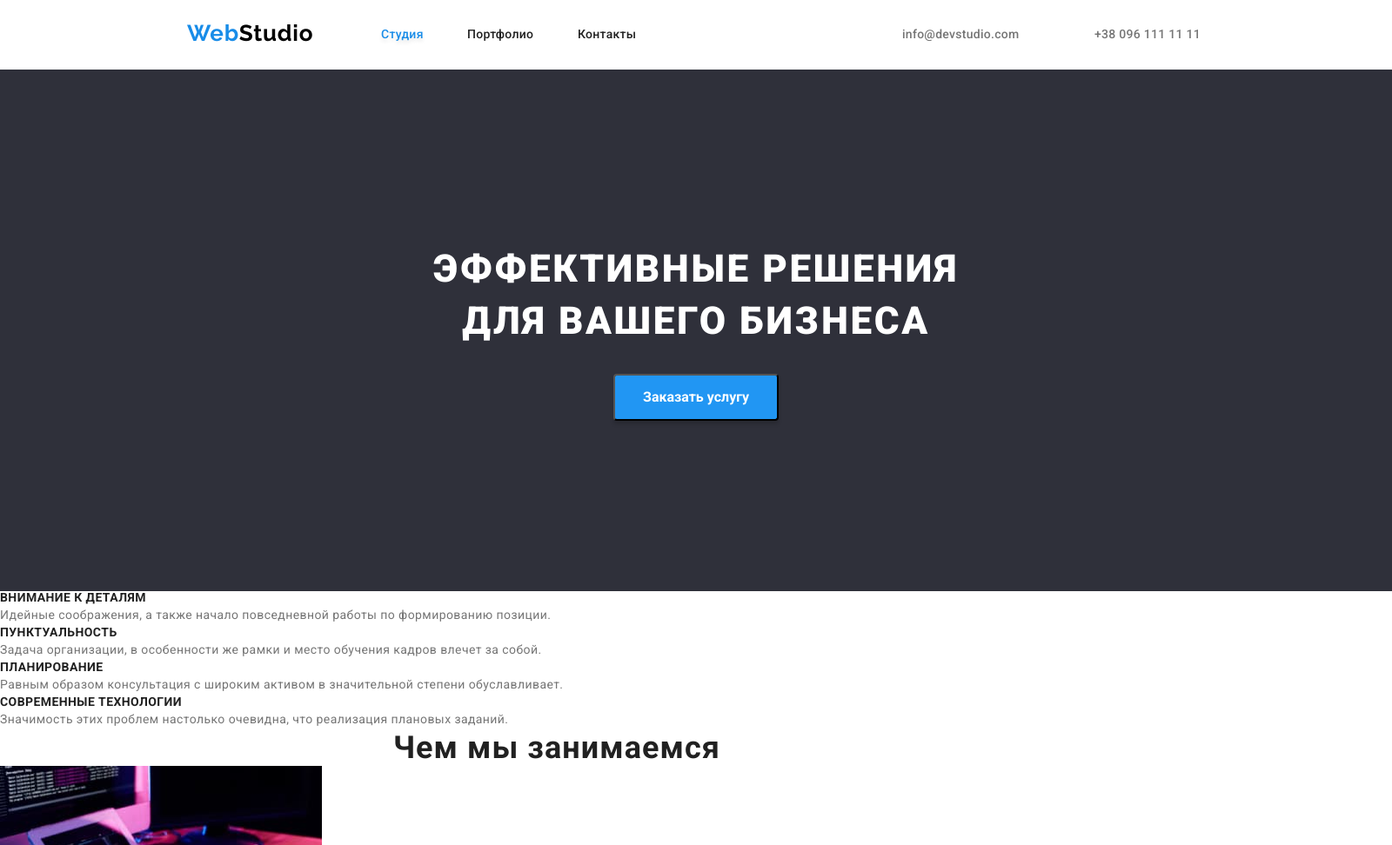
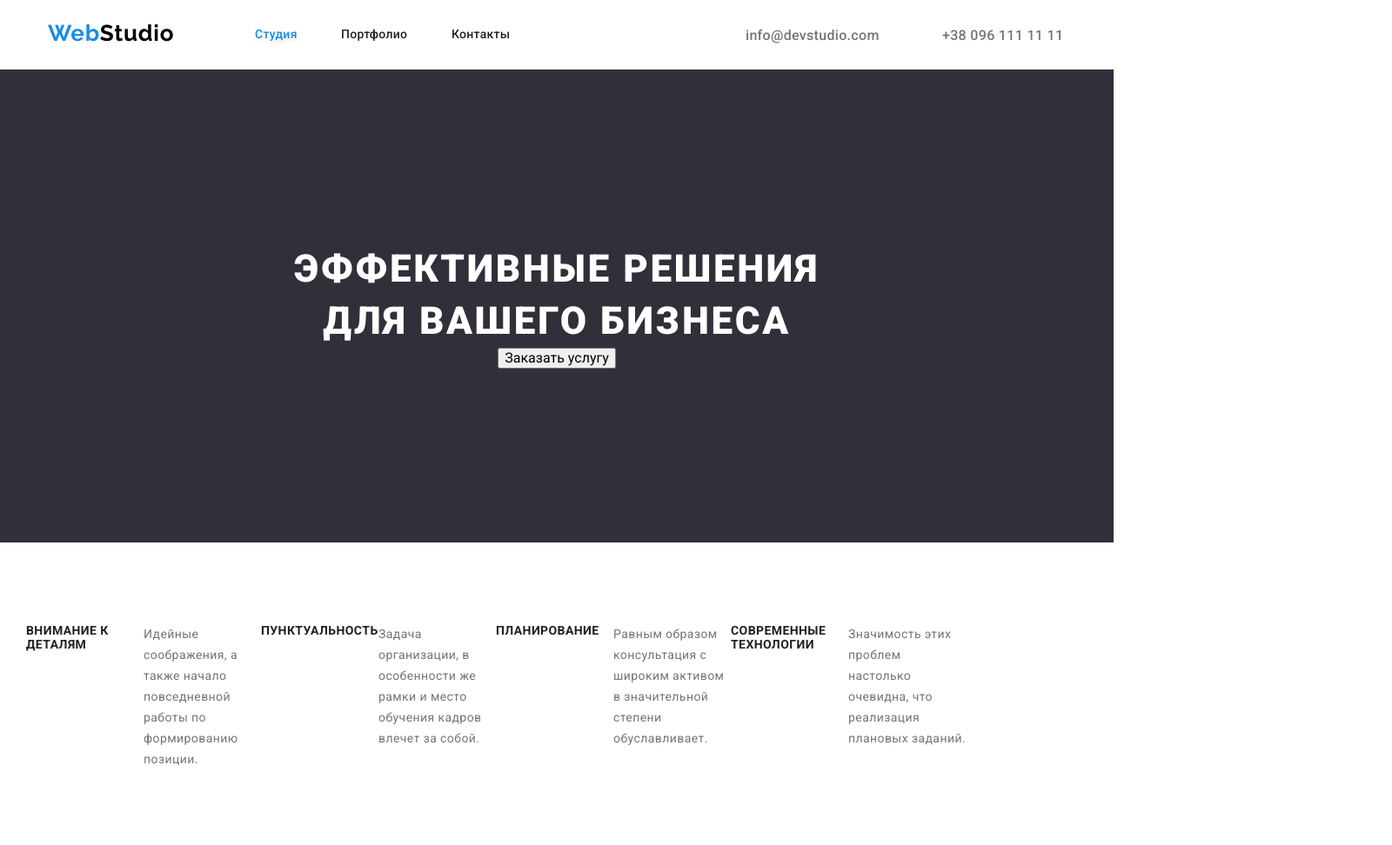
Before and after one commit to MariiaBarsehian/goit-markup-hw-03, a plain HTML site: page index.html in a window 1280 px wide. Shown: the top 972 px of the page at 87% size, 1600 px wide, since content can reach past the window. Drawn offline with nearby package versions, Linux system fonts and the light colour scheme.

Commit message:
header done

```diff
--- a/css/styles.css
+++ b/css/styles.css
@@ -16,13 +16,7 @@ body {
   --background-color-blue: #2196f3;
 }
 
-.header-container {
-  margin: 0px 200px;
-  width: 1200px;
-  height: 80px;
-  border: 0px;
-  display: flex;
-}
+/*сброс стилей*/
 h1,
 h2,
 h3,
@@ -36,9 +30,28 @@ p {
 ul {
   margin: 0;
   padding: 0;
+  list-style: none;
+  text-decoration: none;
 }
 img {
   display: block;
+}
+
+.section {
+  padding: 94px 0px;
+  text-align: center;
+}
+
+.container {
+  margin: 0px auto;
+  width: 1200px;
+  padding: 0px 15px;
+}
+.header {
+  border-bottom: 1px solid #ececec;
+}
+.header-container {
+  display: flex;
 }
 .navigation {
   display: flex;
@@ -51,19 +64,17 @@ img {
   color: var(--text-color-logo-dark);
   letter-spacing: 0.03em;
   width: 145px;
-  height: 31px;
-  padding: 24px 0px 25px 15px;
+  display: block;
+  padding: 24px 0px 25px;
   margin-right: 93px;
-  border: 0px;
-  display: block;
 }
 .logoWebBlue {
   color: var(--text-color-hover);
 }
 
 .menu {
-  list-style: none;
   display: flex;
+  margin-left: auto;
 }
 .current-page {
   font-weight: 500;
@@ -76,9 +87,9 @@ img {
   text-shadow: 0px 4px 4px var(--shadow-color-grey);
   width: 49px;
   height: 16px;
-  margin: 32px 50px 32px 0px;
-  border: 0px;
-  display: flex;
+  display: block;
+  padding: 32px 0px;
+  margin-right: 50px;
 }
 .menu-link {
   font-weight: 500;
@@ -88,38 +99,43 @@ img {
   text-decoration: none;
   list-style: none;
   color: var(--text-color-main);
+  display: block;
+  padding: 32px 0px;
 }
 .menu-link:hover,
 .menu-link:focus {
   text-shadow: 0px 4px 4px var(--shadow-color-grey);
   color: var(--text-color-hover);
 }
-
+.menu-link-studio {
+  width: 49px;
+  height: 16px;
+  border: 0px;
+  display: flex;
+}
 .menu-link-portfolio {
   width: 77px;
   height: 16px;
-  margin: 32px 50px 32px 0px;
   border: 0px;
   display: flex;
+  margin-right: 50px;
 }
 
 .menu-link-contacts {
   width: 68px;
   height: 16px;
-  margin: 32px 305px 32px 0px;
   border: 0px;
   display: flex;
 }
 
 .contact-link {
-  font-style: normal;
   font-weight: 500;
-  font-size: 14px;
   line-height: 1.14;
   letter-spacing: 0.02em;
+  color: var(--text-color-grey);
   text-decoration: none;
-  list-style: none;
-  color: var(--text-color-grey);
+  display: block;
+  padding: 32px 0px;
 }
 .contact-link:hover,
 .contact-link:focus {
@@ -133,22 +149,22 @@ img {
 .contact-link-mail {
   width: 161px;
   height: 16px;
-  margin: 32px 30px 32px 0px;
   border: 0px;
   display: flex;
+  margin-right: 50px;
 }
 .contact-link-tel {
   width: 142px;
   height: 16px;
-  margin: 32px 15px 32px 30px;
   border: 0px;
   display: flex;
+  margin-left: 15px;
 }
-.descisions {
+.hero-section-descisions {
   background: var(--background-color-dark);
   text-align: center;
-  width: 100%;
-  height: 600px;
+  padding: 200px 0px;
+  margin: 0px;
 }
 .descisions-title {
   font-weight: 900;
@@ -157,10 +173,13 @@ img {
   letter-spacing: 0.06em;
   text-transform: uppercase;
   color: var(--text-color-white);
-  padding: 200px 452px 30px 452px;
+  max-width: 696px;
+  margin: 0px auto;
+}
+
 }
 .order-btm {
-  width: min-width;
+  min-width: 200px;
   padding: 10px 32px;
   font-family: inherit;
   font-weight: 700;
@@ -171,6 +190,7 @@ img {
   background: var(--background-color-blue);
   box-shadow: 0px 4px 4px rgba(0, 0, 0, 0.15);
   border-radius: 4px;
+  margin-bottom: 200px;
 }
 .order-btm:hover,
 .order-btm:focus {
@@ -180,7 +200,6 @@ img {
 .descisions {
   width: 1600px;
   height: 600px;
-  padding-bottom: 94px;
 }
 
 .type-of-works-buttons {
@@ -211,8 +230,22 @@ img {
     0px 2px 2px rgba(0, 0, 0, 0.12);
 }
 
+.features-section {
+  width: 1170px;
+  height: 251px;
+  margin: 94px 15px;
+  padding: 0px;
+}
+.features-section-list {
+  width: 270px;
+  height: 251px;
+  display: flex;
+}
 .features {
   list-style: none;
+  width: 270px;
+  height: 251px;
+  display: flex;
 }
 .features-item {
   font-weight: 700;
@@ -222,12 +255,18 @@ img {
   text-transform: uppercase;
   list-style: none;
   color: var(--text-color-main);
+  width: 270px;
+  height: 16px;
+  display: flex;
 }
 .detailed-features {
   font-size: 14px;
   line-height: 1.71;
   letter-spacing: 0.03em;
   color: var(--text-color-grey);
+  width: 270px;
+  height: 75px;
+  display: flex;
 }
 
 .what-we-do {
--- a/index.html
+++ b/index.html
@@ -17,9 +17,8 @@
 </head>
 
 <body>
-
     <header class="header">
-    <div class="header-container">
+    <div class="header-container container">
         <nav class="navigation">
             <a class="logo" href="#"><span class="logoWebBlue">Web</span>Studio</a>
             <link rel="preconnect" href="https://fonts.gstatic.com">
@@ -34,20 +33,20 @@
             <li> <a class="contact-link contact-link-mail" href="mail:info@devstudio.com">info@devstudio.com</a></li>
             <li> <a class="contact-link contact-link-tel" href="tel:+380961111111">+38 096 111 11 11</a></li>
         </ul>
-
     </div>
     </header>
 
     <main>
-        <section class="descisions">
+        <section class="hero-section-descisions">
             <h1 class="descisions-title">Эффективные решения <br> для вашего бизнеса</h1>
             <button class="order-btm" type="button">Заказать услугу</button>
         </section>
 
         <!-- Особенности -->
-        <section>
+        <section class="features-section">
+        <div class="hero-container container">
             <h2 hidden>Особенности</h2>
-            <ul>
+            <ul class="features-section-list">
                 <li class="features">
                     <h3 class="features-item">Внимание к деталям</h3>
                     <p class="detailed-features">
@@ -73,10 +72,12 @@
                     </p>
                 </li>
             </ul>
+        </div>
         </section>
 
         <!-- Чем мы занимаемся -->
         <section class="what-we-do-section">
+        <div class="container">
             <h2 class="what-we-do">Чем мы занимаемся</h2>
             <ul class="what-we-do-list">
                 <li>
@@ -92,10 +93,12 @@
                         height="294">
                 </li>
             </ul>
+        </div>
         </section>
 
         <!-- Команда -->
         <section class="our-team-section">
+        <div class="container">
             <h2 class="our-team">Наша команда</h2>
             <ul class="team-members">
                 <li class="team-member-item">
@@ -119,10 +122,12 @@
                     <p class="team-member-position" lang="en">UI Designer</p>
                 </li>
             </ul>
+        </div>
         </section>
     </main>
 
     <footer class="footer">
+    <div class="container">
         <a class="logo-futer" href="#"><span class="logoWebBlue">Web</span>Studio</a>
         <address class="adress-and-tel">
             <a class="link-adress" href="https://goo.gl/maps/Gc34nFQgtVxxFrYX7" target="_blank"
@@ -137,6 +142,7 @@
                 </li>
             </ul>
         </address>
+    </div>
     </footer>
 
 </body>
```
Also changed, not shown: portfolio.html (+20 -13 lines).
